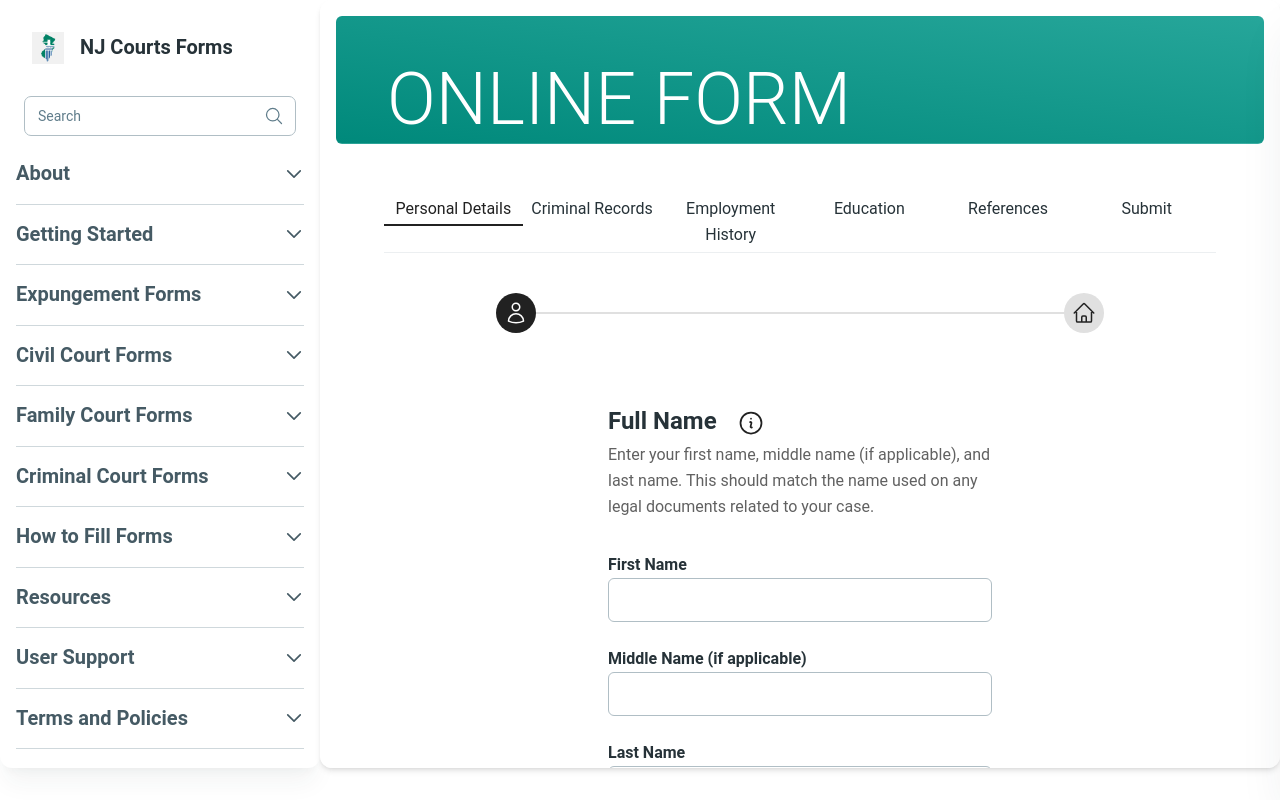
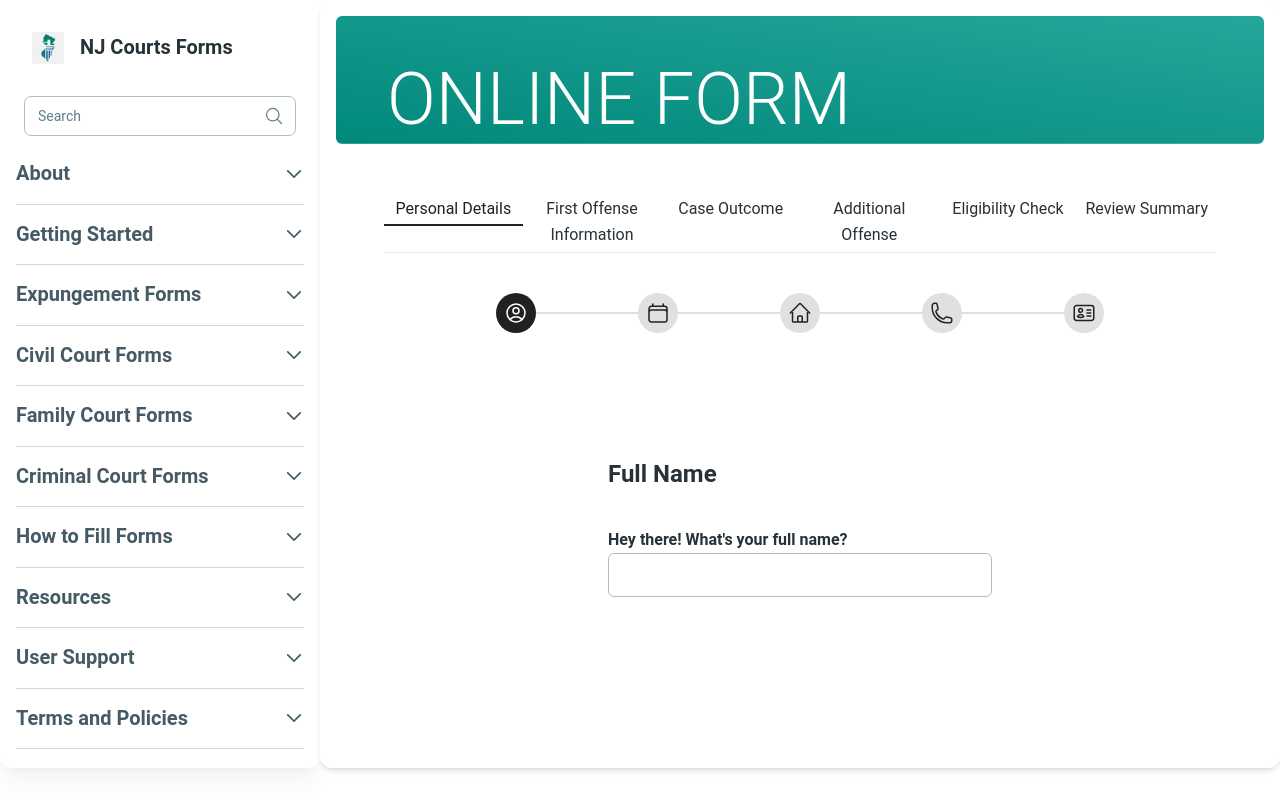
Before and after one commit to tabrezdn1/nj-courts-fe, a React (Vite) app: page /expungement-forms/form in a window 1280 px wide. Built offline with nearby package versions, Linux system fonts and the light colour scheme.

Commit message:
Update tabs to render all icons

```diff
--- a/src/components/FormStepper.jsx
+++ b/src/components/FormStepper.jsx
@@ -1,6 +1,6 @@
 import React from "react";
 import { Stepper, Step, Button } from "@material-tailwind/react";
-import { CogIcon, UserIcon, HomeIcon } from "@heroicons/react/24/outline";
+import * as HeroIcons from "@heroicons/react/24/outline";
 import FormRenderer from "./FormRenderer";
 
 const GPTStepper = ({
@@ -36,33 +36,46 @@ const GPTStepper = ({
 
   return (
     <>
-      <div className="w-full px-24 py-4 min-h-32">
+      <div className="w-full px-24 py-4 min-h-24">
         {steps.length > 1 && (
           <Stepper
             activeStep={activeStep}
             isLastStep={(value) => setIsLastStep(value)}
             isFirstStep={(value) => setIsFirstStep(value)}
           >
-            {steps.map((step, index) => (
+            {steps.map((step, index) => {
+              const IconComponent = HeroIcons[step.icon];
+              return (
                 <Step key={index} onClick={() => setActiveStep(index)}>
-                {step.icon == "UserIcon" &&<UserIcon className="h-6 w-6" />}
-                {step.icon == "HomeIcon" && <HomeIcon className="h-6 w-6" />}
-                {step.icon == "CogIcon" && <CogIcon className="h-6 w-6" />}
+                  {IconComponent ? (
+                    <IconComponent className="h-6 w-6" />
+                  ) : (
+                    <div className="h-6 w-6" /> // Fallback empty div if icon not found
+                  )}
                 </Step>
-            ))}
+              );
+            })}
           </Stepper>
         )}
       </div>
-      <div className="flex items-center justify-center min-h-full">
+      <div className="flex items-center justify-center min-h-96 pb-16">
         <FormRenderer form={steps[activeStep]} />
       </div>
-      <div className="flex justify-between mb-5">
+      <div className="flex justify-between mb-5 sticky bottom-0 bg-white p-4 max-w-[inherit]">
+        <div>
+          {!(isFirstTab && isFirstStep) && (
             <Button onClick={handlePrev} disabled={isFirstTab && isFirstStep}>
               Prev
             </Button>
+          )}
+        </div>
+        <div>
+          {!(isLastTab && isLastStep) && (
             <Button onClick={handleNext} disabled={isLastTab && isLastStep}>
               Next
             </Button>
+          )}
+        </div>
       </div>
     </>
   );
--- a/src/data/tabs.json
+++ b/src/data/tabs.json
@@ -7,174 +7,257 @@
     "stepper": [
       {
         "title": "Full Name",
-        "helper": {
-          "title": "",
-          "content": "",
-          "helpLink": ""
-        },
-        "subtitle": "Enter your first name, middle name (if applicable), and last name. This should match the name used on any legal documents related to your case.",
-        "icon": "UserIcon",
+        "icon": "UserCircleIcon",
         "fields": [
           {
             "type": "input",
-            "label": "First Name",
-            "placeholder": "First Name"
-          },
-          {
-            "type": "input",
-            "label": "Middle Name (if applicable)",
-            "placeholder": "Middle Name (if applicable)"
-          },
-          { "type": "input", "label": "Last Name", "placeholder": "Last Name" }
+            "label": "Hey there! What's your full name?",
+            "placeholder": "Full Name"
+          }
         ]
       },
       {
-        "title": "Contact Information",
+        "title": "Date of Birth",
+        "icon": "CalendarIcon",
+        "fields": [
+          {
+            "type": "date",
+            "label": "When's your birthday, {User's Name}?",
+            "placeholder": "Date of Birth"
+          }
+        ]
+      },
+      {
+        "title": "Address",
         "icon": "HomeIcon",
         "fields": [
           {
             "type": "input",
-            "label": "Phone Number",
-            "placeholder": "Phone Number"
-          },
-          { "type": "input", "label": "Email", "placeholder": "Email" }
+            "label": "Where do you live these days? (Full address with ZIP code, please)",
+            "placeholder": "Address"
+          }
         ]
-      }
-    ]
-  },
-  {
-    "label": "Criminal Records",
-    "value": "criminal-records",
-    "desc": "",
-    "list": [],
-    "stepper": [
+      },
       {
-        "title": "Case Information",
-        "icon": "CogIcon",
+        "title": "Phone Number",
+        "icon": "PhoneIcon",
         "fields": [
           {
             "type": "input",
-            "label": "Case Number",
-            "placeholder": "Case Number"
-          },
+            "label": "Can we get your phone number in case we need to reach you?",
+            "placeholder": "Phone Number"
+          }
+        ]
+      },
+      {
+        "title": "Social Security Number",
+        "icon": "IdentificationIcon",
+        "fields": [
           {
-            "type": "date",
-            "label": "Date of Conviction",
-            "placeholder": "Date of Conviction"
+            "type": "input",
+            "label": "Do you have a Social Security number you can share? (Optional, but helpful)",
+            "placeholder": "Social Security Number"
           }
         ]
       }
     ]
   },
   {
-    "label": "Employment History",
-    "value": "employment-history",
+    "label": "First Offense Information",
+    "value": "first-offense",
     "desc": "",
     "list": [],
     "stepper": [
       {
-        "title": "Previous Employment",
-        "icon": "UserIcon",
+        "title": "Date of Arrest",
+        "icon": "CalendarIcon",
         "fields": [
           {
-            "type": "input",
-            "label": "Company Name",
-            "placeholder": "Company Name"
-          },
-          { "type": "input", "label": "Job Title", "placeholder": "Job Title" },
-          {
-            "type": "input",
-            "label": "Years of Employment",
-            "placeholder": "Years of Employment"
+            "type": "date",
+            "label": "Alright, {User's Name}, when did this first arrest happen?",
+            "placeholder": "Date of Arrest"
           }
         ]
       },
       {
-        "title": "Employment Type",
-        "icon": "CogIcon",
+        "title": "Municipality",
+        "icon": "BuildingOffice2Icon",
         "fields": [
           {
-            "type": "radio",
-            "label": "Employment Type",
-            "name": "employmentType",
-            "options": ["Full-Time", "Part-Time", "Contract"]
+            "type": "input",
+            "label": "Which town or city did this take place in?",
+            "placeholder": "Municipality"
+          }
+        ]
+      },
+      {
+        "title": "Offense Name",
+        "icon": "ExclamationTriangleIcon",
+        "fields": [
+          {
+            "type": "input",
+            "label": "What were you arrested for? (Please provide the full offense name)",
+            "placeholder": "Offense Name"
+          }
+        ]
+      },
+      {
+        "title": "Statute Number",
+        "icon": "DocumentTextIcon",
+        "fields": [
+          {
+            "type": "input",
+            "label": "Do you know the statute number linked to the charge?",
+            "placeholder": "Statute Number"
+          }
+        ]
+      },
+      {
+        "title": "Case Number",
+        "icon": "HashtagIcon",
+        "fields": [
+          {
+            "type": "input",
+            "label": "Got any case numbers for this? (Indictment, complaint, or warrant)",
+            "placeholder": "Indictment/Complaint Number"
           }
         ]
       }
     ]
   },
   {
-    "label": "Education",
-    "value": "education",
+    "label": "Case Outcome",
+    "value": "case-outcome",
     "desc": "",
     "list": [],
     "stepper": [
       {
-        "title": "Educational Details",
-        "icon": "HomeIcon",
+        "title": "Case Resolution",
+        "icon": "ScaleIcon",
+        "fields": [
+          {
+            "type": "select",
+            "label": "How did the case wrap up?",
+            "name": "caseOutcome",
+            "options": ["Dismissed", "Convicted", "Deferred Disposition"]
+          }
+        ]
+      },
+      {
+        "title": "Dismissal Program",
+        "icon": "ClipboardDocumentCheckIcon",
+        "fields": [
+          {
+            "type": "select",
+            "label": "Since it was dismissed, was the dismissal through one of these programs?",
+            "name": "dismissalProgram",
+            "options": ["PTI", "Conditional Discharge", "Other"]
+          }
+        ]
+      },
+      {
+        "title": "Program Completion",
+        "icon": "CheckCircleIcon",
+        "fields": [
+          {
+            "type": "date",
+            "label": "When did you complete the program?",
+            "placeholder": "Program Completion Date"
+          }
+        ]
+      },
+      {
+        "title": "Court Information",
+        "icon": "BuildingLibraryIcon",
         "fields": [
           {
             "type": "input",
-            "label": "Institution Name",
-            "placeholder": "Institution Name"
-          },
-          { "type": "input", "label": "Degree", "placeholder": "Degree" },
-          {
-            "type": "date-range",
-            "label": "Years Attended",
-            "placeholder": "From - To"
+            "label": "Which court dismissed the charge?",
+            "placeholder": "Court Name"
           }
         ]
       }
     ]
   },
   {
-    "label": "References",
-    "value": "references",
+    "label": "Additional Offense",
+    "value": "additional-offense",
     "desc": "",
     "list": [],
     "stepper": [
       {
-        "title": "Reference Details",
-        "icon": "CogIcon",
+        "title": "Additional Offense Check",
+        "icon": "PlusCircleIcon",
         "fields": [
-          { "type": "input", "label": "Name", "placeholder": "Name" },
           {
-            "type": "input",
-            "label": "Relationship",
-            "placeholder": "Relationship"
-          },
-          {
-            "type": "input",
-            "label": "Contact Information",
-            "placeholder": "Contact Information"
-          },
-          {
-            "type": "checkbox",
-            "label": "Preferred Contact Method",
-            "name": "contactMethod",
-            "options": ["Phone", "Email", "Mail"]
+            "type": "radio",
+            "label": "Do you have another offense to add?",
+            "name": "additionalOffense",
+            "options": ["Yes", "No"]
           }
         ]
       }
     ]
   },
   {
-    "label": "Submit",
-    "value": "submit",
+    "label": "Eligibility Check",
+    "value": "eligibility",
     "desc": "",
     "list": [],
     "stepper": [
       {
-        "title": "Review and Submit",
-        "icon": "UserIcon",
+        "title": "Open Charges",
+        "icon": "QuestionMarkCircleIcon",
+        "fields": [
+          {
+            "type": "radio",
+            "label": "Any open or pending charges right now?",
+            "name": "openCharges",
+            "options": ["Yes", "No"]
+          }
+        ]
+      },
+      {
+        "title": "Previous Expungement",
+        "icon": "ArchiveBoxIcon",
+        "fields": [
+          {
+            "type": "radio",
+            "label": "Have you ever had an expungement granted before?",
+            "name": "previousExpungement",
+            "options": ["Yes", "No"]
+          }
+        ]
+      }
+    ]
+  },
+  {
+    "label": "Review Summary",
+    "value": "review",
+    "desc": "",
+    "list": [],
+    "stepper": [
+      {
+        "title": "Review Information",
+        "icon": "ClipboardDocumentListIcon",
         "fields": [
           {
             "type": "textarea",
-            "label": "Additional Comments",
-            "placeholder": "Enter any additional comments"
-          },
-          { "type": "input", "label": "Signature", "placeholder": "Signature" }
+            "label": "Let's review everything you've entered so far:",
+            "placeholder": "Summary will be displayed here"
+          }
+        ]
+      },
+      {
+        "title": "Confirmation",
+        "icon": "CheckBadgeIcon",
+        "fields": [
+          {
+            "type": "radio",
+            "label": "Does everything look good? You can always go back to fix something if needed!",
+            "name": "confirmInfo",
+            "options": ["Yes", "No"]
+          }
         ]
       }
     ]
```
Lines whose indentation alone changed are shown as unchanged.
